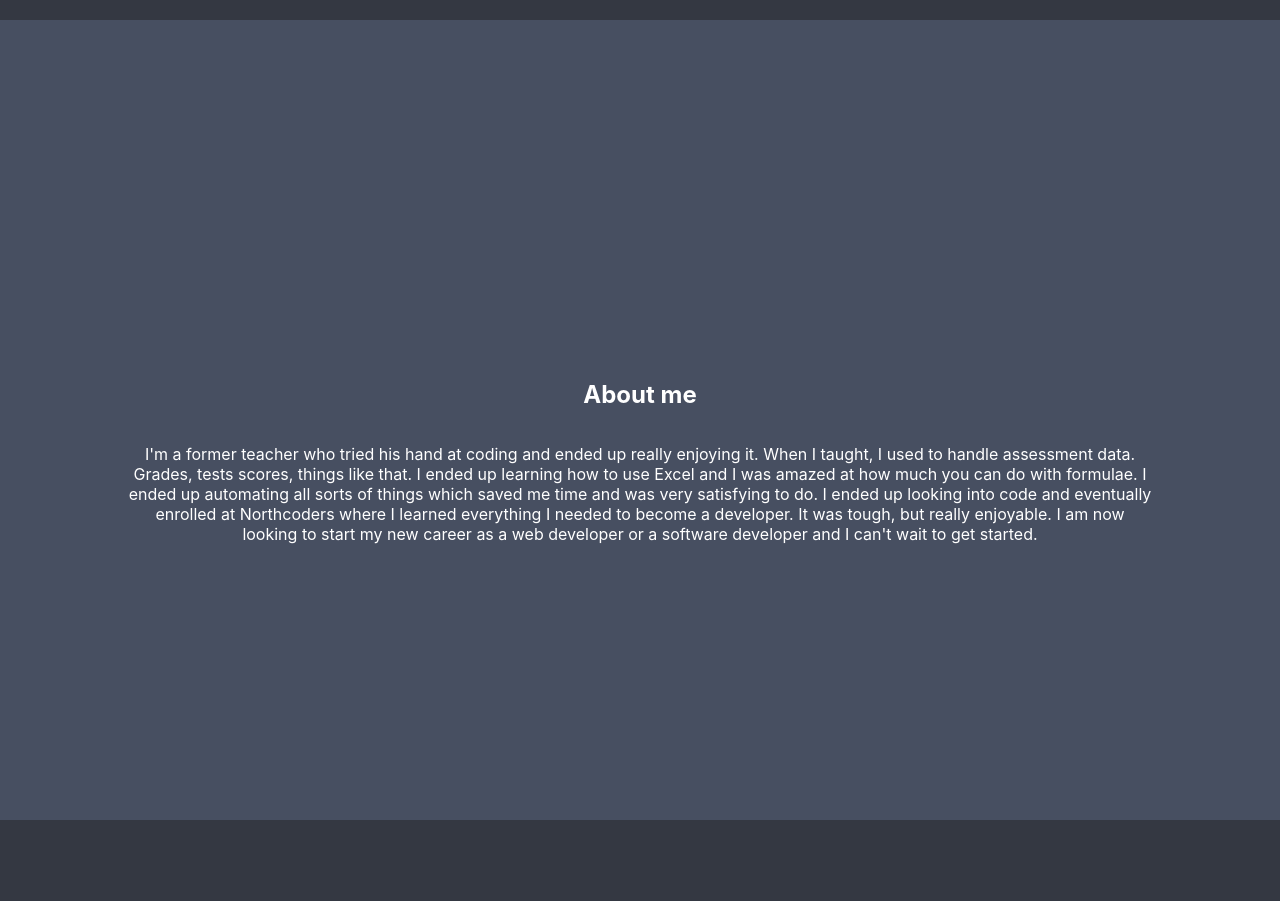
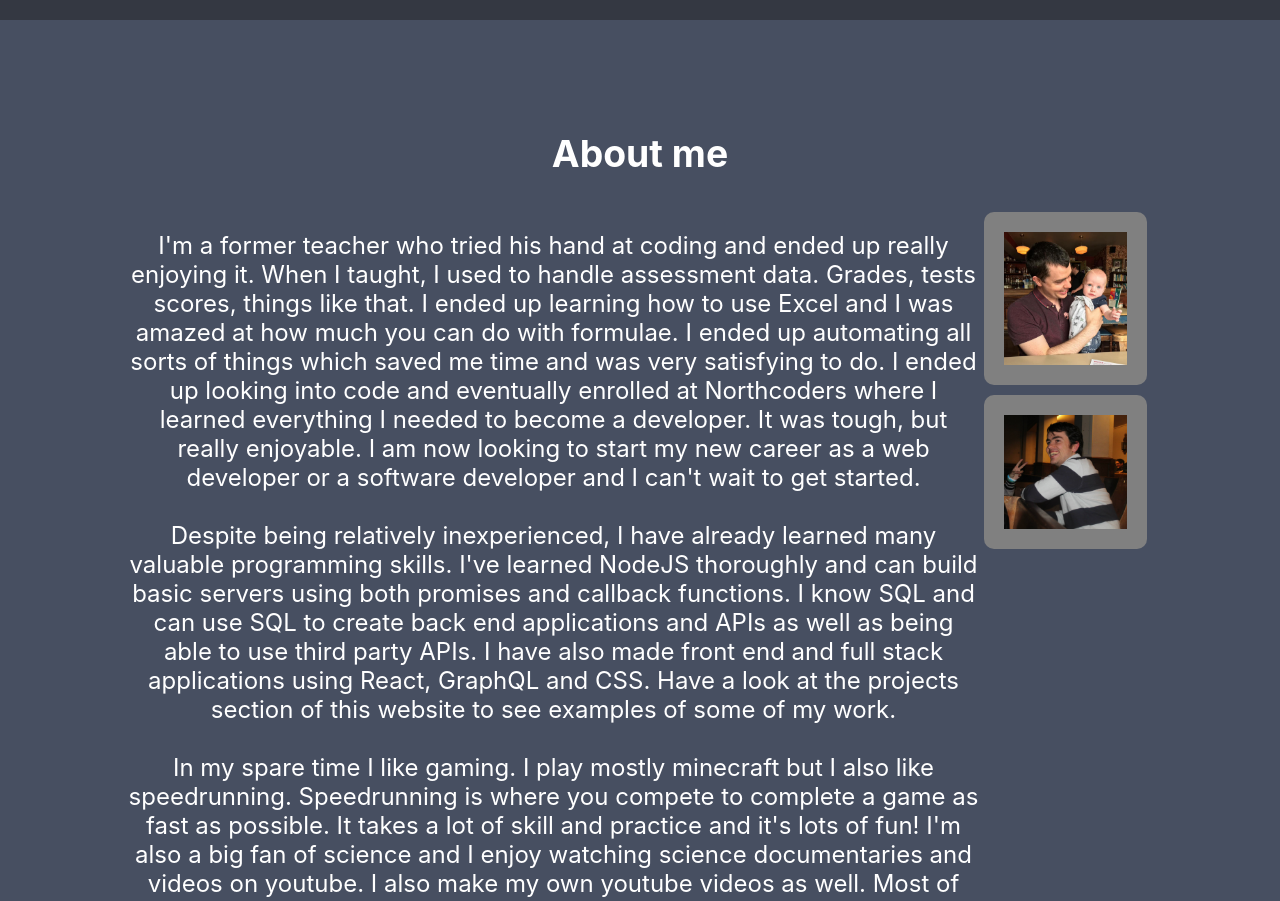
Before and after one commit to BenSymons/PortfolioV2, a React (Create React App) app: page / in a window 1280 px wide. Shown: the part 780-1681 px from the top of the page. Built offline with nearby package versions, Linux system fonts and the light colour scheme.

Commit message:
add to about me section and add pictures

```diff
--- a/src/App.css
+++ b/src/App.css
@@ -7,6 +7,19 @@
   .App-logo {
     animation: App-logo-spin infinite 20s linear;
   }
+}
+
+p{
+  color: white;
+  font-size: 18pt;
+}
+
+h1{
+  font-size: 28pt;
+}
+
+h2{
+  font-size: 22pt;
 }
 
 .frontpage{
@@ -27,6 +40,7 @@
 #headline{
   text-shadow: 2px 2px 5px grey;
   transition: 800ms;
+  font-size: 48pt;
 }
 
 #headline:hover{
@@ -60,7 +74,7 @@
 }
 
 .skills{
-  padding: 100px;
+  padding: 40px;
   border: solid grey;
   background-color: grey;
   border-radius: 25px;
@@ -119,6 +133,23 @@ section{
   background-color: #474f61;
 }
 
+.aboutmecontent{
+  display: flex;
+}
+
+.photo{
+  max-width: 100%;
+  border-radius: 10px;
+  margin: 5px;
+  padding: 20px;
+  background-color: grey;
+}
+
+.gallery{
+  display: flex;
+  flex-direction: column;
+}
+
 .nav{
   height: 10vh;
   width: 100%;
--- a/src/components/Skillset.jsx
+++ b/src/components/Skillset.jsx
@@ -4,7 +4,7 @@ const skillset = () => {
     return (
         <div id="skillset" class="skillsetbox">
             <section>
-                <h2>Skill set</h2>
+                <h1>Skill set</h1>
                 <p>Here's a list of the experience I have with programming languages and technologies</p>
                 <div class="skillsbox">
                     <div class="skills">
--- a/src/components/aboutme.jsx
+++ b/src/components/aboutme.jsx
@@ -4,14 +4,35 @@ const aboutme = () => {
     return (
         <div id="aboutme" class="aboutmebox">
             <section>
-                <h2>About me</h2>
-                <p>I'm a former teacher who tried his hand at coding and ended up really enjoying it.
-                When I taught, I used to handle assessment data. Grades, tests scores, things like that.
-                I ended up learning how to use Excel and I was amazed at how much you can do with formulae.
-                I ended up automating all sorts of things which saved me time and was very satisfying to do.
-                I ended up looking into code and eventually enrolled at Northcoders where I learned everything
-                I needed to become a developer. It was tough, but really enjoyable. I am now looking to start
-                my new career as a web developer or a software developer and I can't wait to get started.</p>
+                <h1>About me</h1>
+                <div class="aboutmecontent">
+                    <p class="text">I'm a former teacher who tried his hand at coding and ended up really enjoying it.
+                    When I taught, I used to handle assessment data. Grades, tests scores, things like that.
+                    I ended up learning how to use Excel and I was amazed at how much you can do with formulae.
+                    I ended up automating all sorts of things which saved me time and was very satisfying to do.
+                    I ended up looking into code and eventually enrolled at Northcoders where I learned everything
+                    I needed to become a developer. It was tough, but really enjoyable. I am now looking to start
+                    my new career as a web developer or a software developer and I can't wait to get started.
+                    <br />
+                        <br />
+                    Despite being relatively inexperienced, I have already learned many valuable programming skills.
+                    I've learned NodeJS thoroughly and can build basic servers using both promises and callback functions.
+                    I know SQL and can use SQL to create back end applications and APIs as well as being able to use
+                    third party APIs. I have also made front end and full stack applications using React, GraphQL and
+                    CSS. Have a look at the projects section of this website to see examples of some of my work.
+                    <br />
+                        <br />
+                    In my spare time I like gaming. I play mostly minecraft but I also like speedrunning. Speedrunning is
+                    where you compete to complete a game as fast as possible. It takes a lot of skill and practice and it's
+                    lots of fun! I'm also a big fan of science and I enjoy watching science documentaries and videos on youtube.
+                    I also make my own youtube videos as well. Most of these are tutorials for minecraft. Here's a link to my
+                    <a href="https://www.youtube.com/channel/UCRuWvCWVhUv-HxAGo2RgY2Q" class="repolink" target="blank"> Youtube </a>
+                    channel if you want to check it out. I record and edit all the videos myself.</p>
+                    <div class="gallery">
+                        <img src="./images/Me and Woody.jpg" class="photo" alt="Me with my Nephew"></img>
+                        <img src="./images/me at BeastV.jpg" class="photo" alt="Me smiling"></img>
+                    </div>
+                </div>
             </section>
         </div>)
 }
```
Also changed, not shown: public/images/Me and Woody.jpg (added), public/images/me at BeastV.jpg (added).
